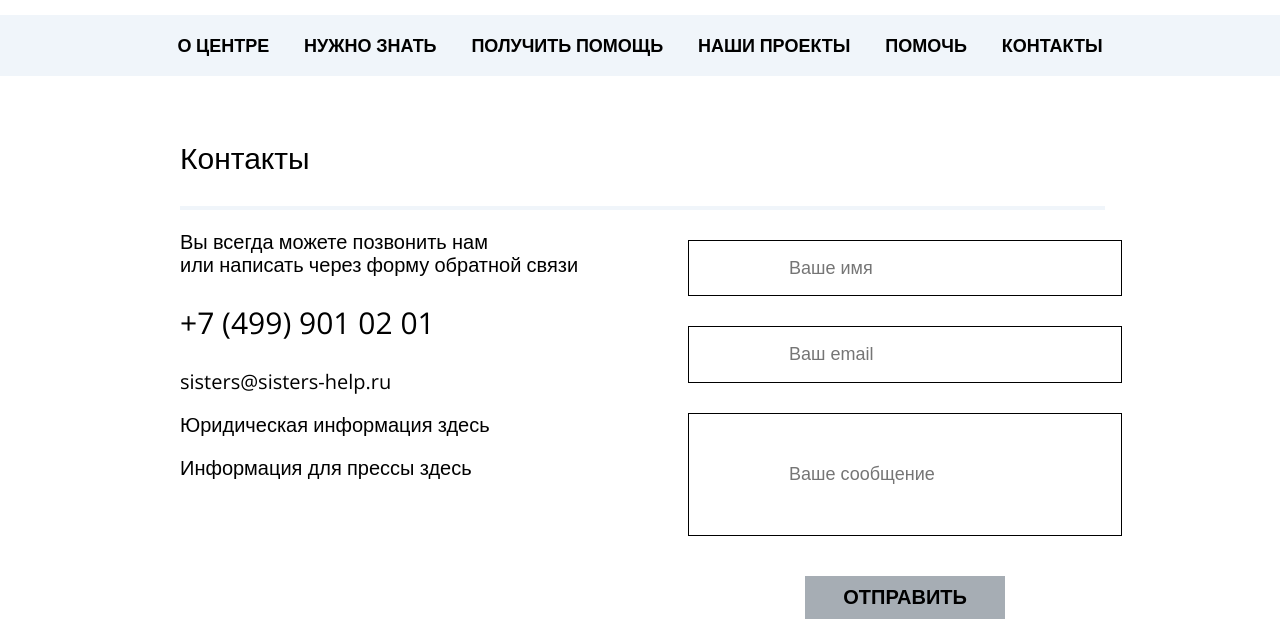
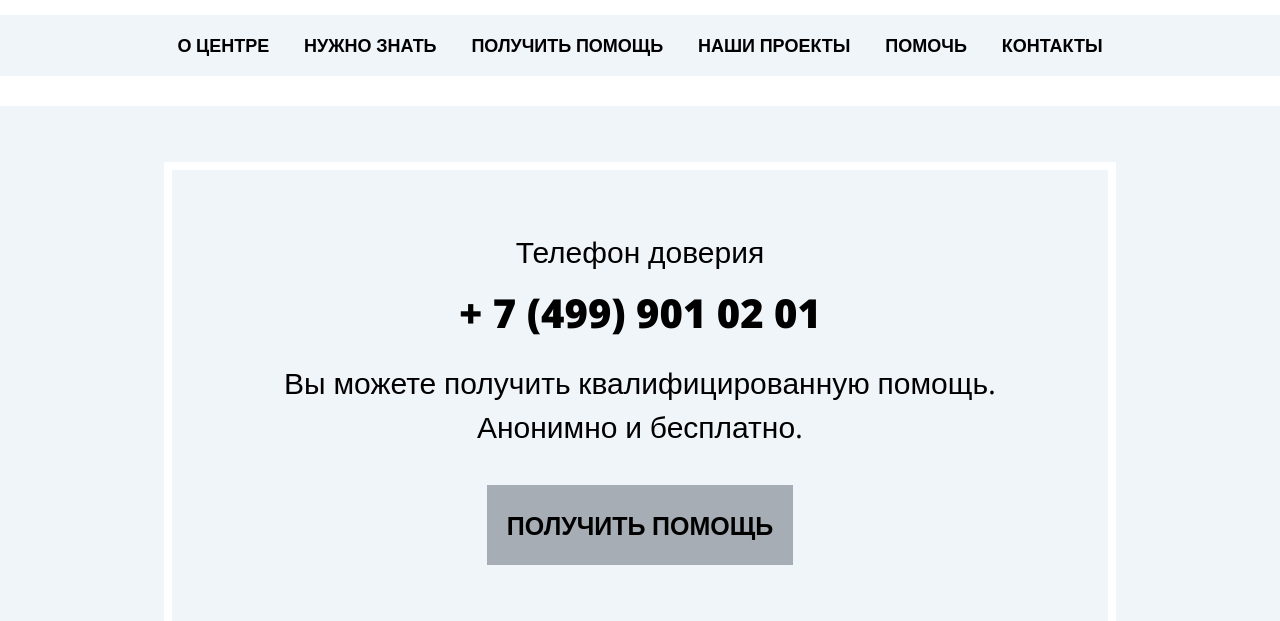
Before and after one commit to Nadjakoroleva/Website-Sisters, a plain HTML site: page index.html in a window 1280 px wide. Shown: the part 200-821 px from the top of the page. Drawn offline with nearby package versions, Linux system fonts and the light colour scheme.

Commit message:
Update index.html

```diff
--- a/index.html
+++ b/index.html
@@ -7,12 +7,12 @@
   <link rel="stylesheet" href="normalise.css">
   <link rel="stylesheet" href="style.css">
   <link href="https://fonts.googleapis.com/css?family=Open+Sans:300i,300,400,700,800" rel="stylesheet">
-  <title>Контакты</title>
+  <title>Центр «Сёстры»</title>
 </head>
 <body>
 <header class="main-header">
   <div class="logo">
-    <a href="index.html"><img src="images/logo.svg" width="134" height="134"></a>
+    <a href="#"><img src="images/logo.svg" width="134" height="134"></a>
   </div>
   <div class="name">
     <h1>Центр «Сёстры»</h1>
@@ -36,28 +36,17 @@
   </ul>
 </nav>
 
-<section>
-  <div class="contacts">
-    <p>Контакты</p>
+<div class="cover">
+    <div class="get-help">
+      <p>Телефон доверия</p>
+      <a href="tel:+7 (499) 901 02 01" class="telephone2">+ 7 (499) 901 02 01</a>
+      <p>Вы можете получить квалифицированную помощь.</p>
+      <p>Анонимно и бесплатно.</p>
+    <div class="button">
+      Получить помощь
     </div>
-    <div class="contacts-columns">
-      <div class="col-1">
-        <p>Вы всегда можете позвонить нам<br>или написать через форму обратной связи</p>
-        <p>+7 (499) 901 02 01</p>
-        <p>sisters@sisters-help.ru</p>
-        <p>Юридическая информация здесь</p>
-        <p>Информация для прессы здесь</p>
-      </div>
-      <div class="col-2">
-        <form action="/echo" method="post">
-            <input type="text" id="name" name="name" placeholder="Ваше имя" required>
-            <input type="email" id="email" name="email" placeholder="Ваш email" required>
-            <input type="text" id="message" name="message" placeholder="Ваше сообщение" required>
-              <input type="submit" value="Отправить">
-          </form>
-      </div>
-    </div>
-  </section>
+  </div>
+</div>
 
 <footer>
   <ul class="footer">
```
